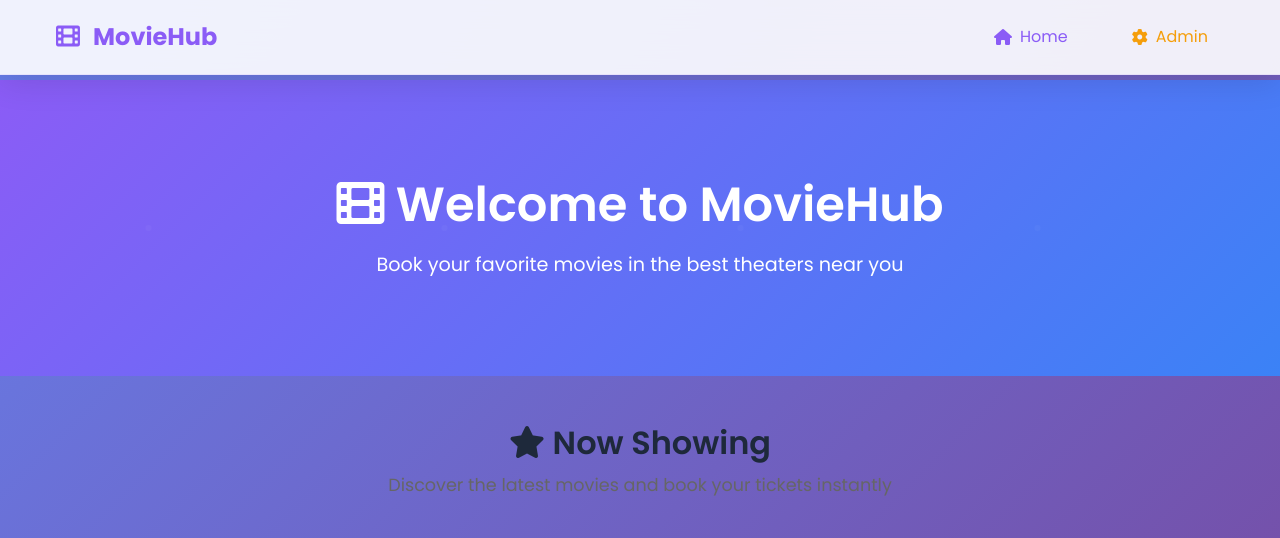
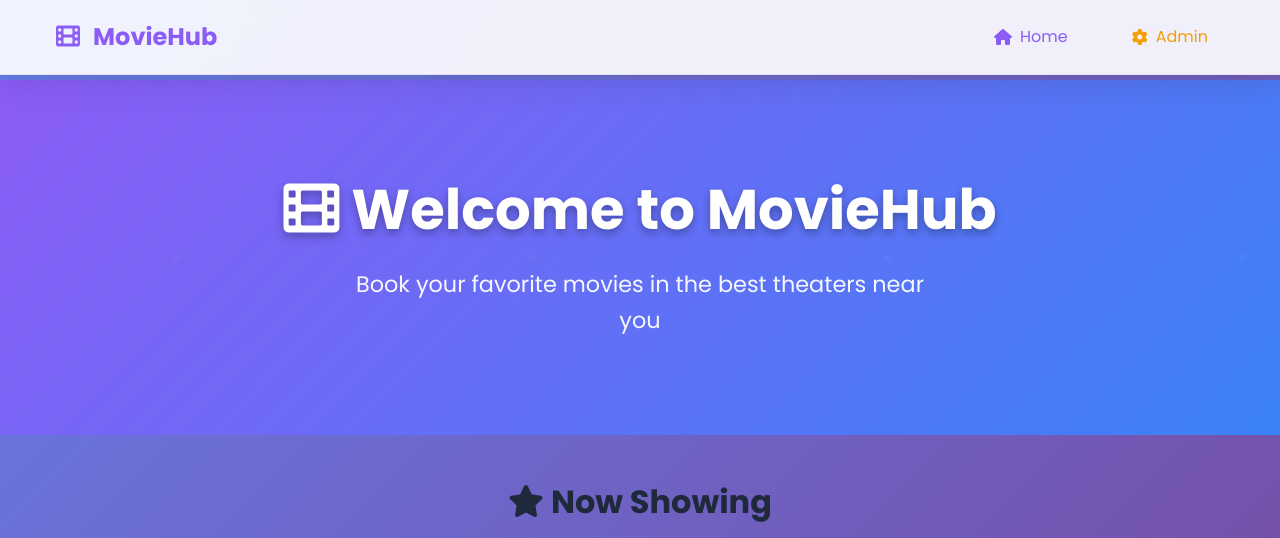
Before and after one commit to sahil-25-s/DBMS_CP, a Flask app: page / in a window 1280 px wide. Shown: the top 538 px of the page. Run offline with Flask 3, Linux system fonts and the light colour scheme.

Commit message:
Enhance hero and section typography with improved font sizes, weights, and text shadows; update section header styles for better visual hierarchy

```diff
--- a/static/css/style.css
+++ b/static/css/style.css
@@ -311,14 +311,18 @@ a:hover {
 }
 
 .hero-content h1 {
-    font-size: 3rem;
-    margin-bottom: 1rem;
+    font-size: 3.5rem;
+    margin-bottom: 1.5rem;
+    font-weight: 700;
+    text-shadow: 0 4px 8px rgba(0,0,0,0.3);
 }
 
 .hero-content p {
-    font-size: 1.2rem;
+    font-size: 1.4rem;
     max-width: 600px;
     margin: 0 auto;
+    font-weight: 400;
+    opacity: 0.95;
 }
 
 /* ===== SECTIONS ===== */
@@ -329,12 +333,18 @@ a:hover {
 
 .section-header h2 {
     color: var(--secondary-color);
-    margin-bottom: 0.5rem;
+    margin-bottom: 1rem;
+    font-weight: 700;
 }
 
 .section-header p {
-    color: #666;
-    font-size: 1.1rem;
+    color: var(--primary-color);
+    font-size: 1.2rem;
+    font-weight: 500;
+    background: linear-gradient(135deg, var(--primary-color), var(--info-color));
+    -webkit-background-clip: text;
+    -webkit-text-fill-color: transparent;
+    background-clip: text;
 }
 
 /* ===== MOVIES GRID ===== */
```
